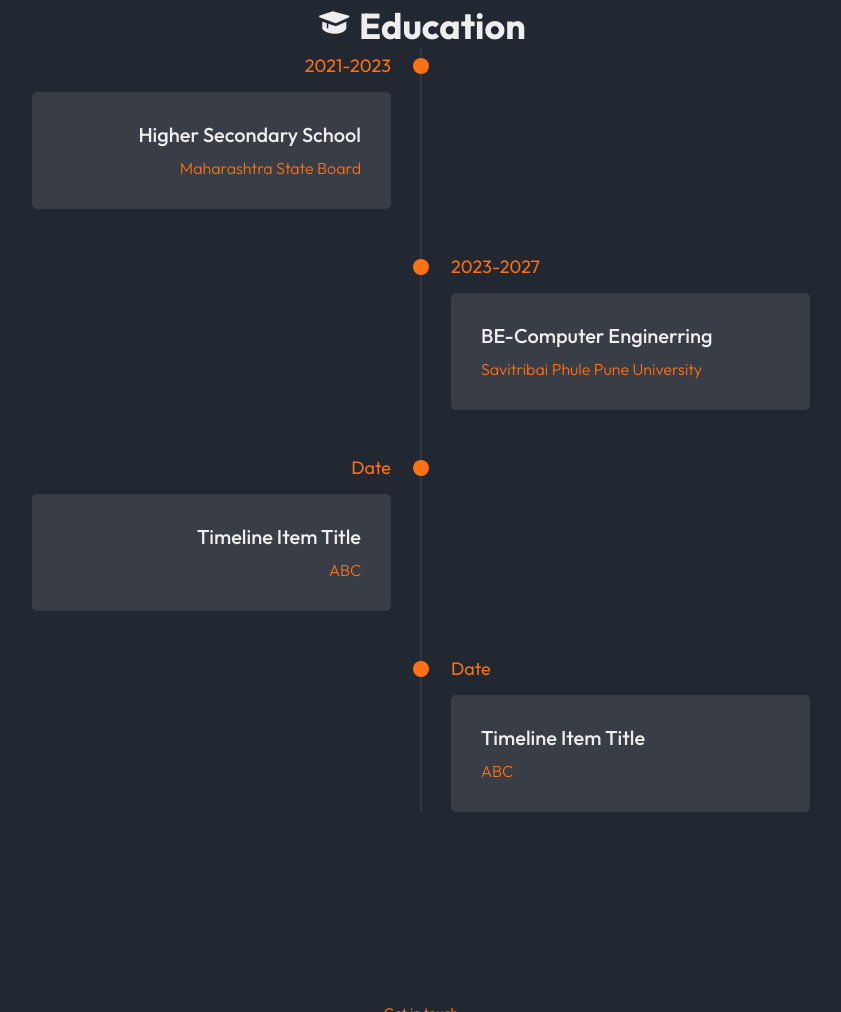
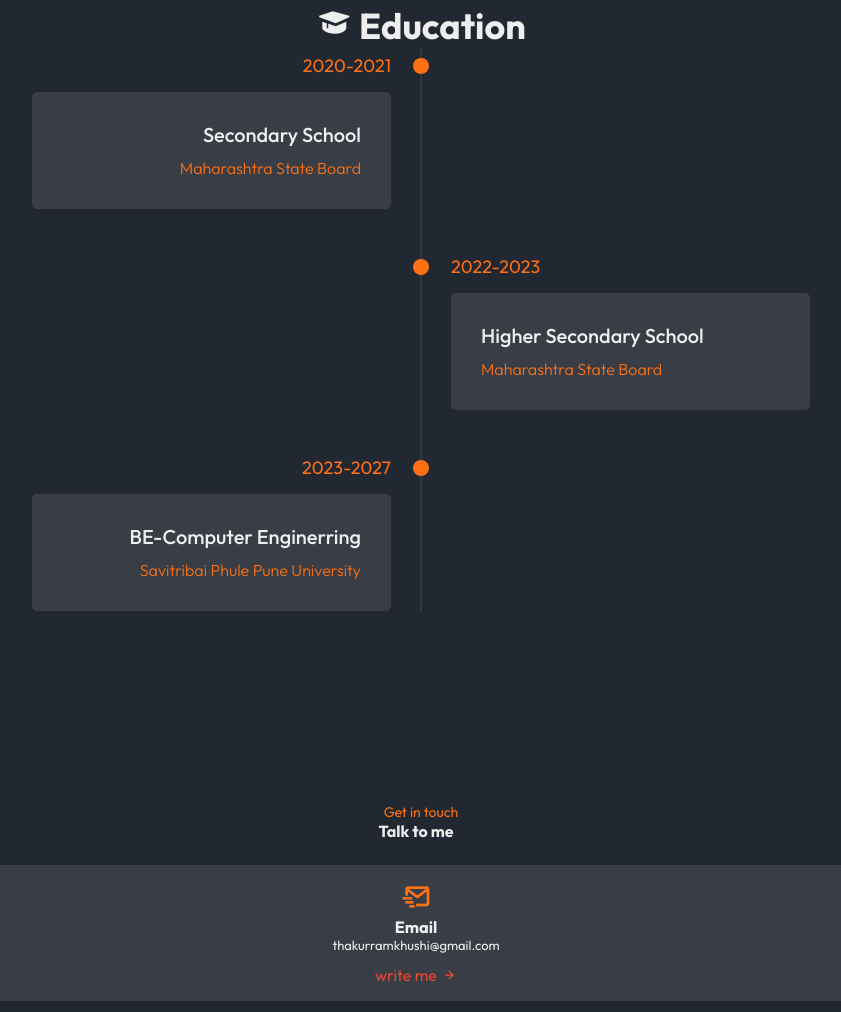
Before and after one commit to Thakur-Khushi/UmangThakur, a plain HTML site: page index.html in a window 1280 px wide. Shown: the part 1756-2768 px from the top of the page, without its empty margins (219-1060 px from the left). Drawn offline with nearby package versions, Linux system fonts and the light colour scheme.

Commit message:
Add a time line for SSC

```diff
--- a/index.html
+++ b/index.html
@@ -85,7 +85,7 @@
                         <div class="about_box">
                             <i class='bx bx-book-open about_icons'></i>
                             <h3 class="about_title">Education</h3>
-                            <span class="about_subtitle">B-Tech in Computer Engineering</span>
+                            <span class="about_subtitle">BE in Computer Engineering</span>
                         </div>
 
                         <div class="about_box">
@@ -103,8 +103,8 @@
                     </div>
                     <p class="about_description">
                         <span style="color: #EEEEEe;text-align: justify;">
-                            I am a student currently pursuing a B-Tech.<br>
-                            I have created a logo for NYPS.<br>
+                            I am a student currently pursuing a BE.<br>
+                            I have designed a logo for NYPS.<br>
                             I create posts for GDSC SITS.<br>
                             <!-- Let's team up and create something new! -->
                         </span>
@@ -206,7 +206,15 @@
 
                 <div class="timeline-item">
                     <div class="timeline-dot"></div>
-                    <div class="timeline-date">2021-2023</div>
+                    <div class="timeline-date">2020-2021</div>
+                    <div class="timeline-content">
+                        <h3> Secondary School</h3>
+                        <p>Maharashtra State Board </p>
+                    </div>
+                </div>
+                <div class="timeline-item">
+                    <div class="timeline-dot"></div>
+                    <div class="timeline-date">2022-2023</div>
                     <div class="timeline-content">
                         <h3>Higher Secondary School</h3>
                         <p>Maharashtra State Board </p>
@@ -217,25 +225,10 @@
                     <div class="timeline-date">2023-2027</div>
                     <div class="timeline-content">
                         <h3>BE-Computer Enginerring</h3>
-                        <p>Savitribai Phule Pune University </p>
+                        <p>Savitribai Phule Pune University</p>
                     </div>
                 </div>
-                <div class="timeline-item">
-                    <div class="timeline-dot"></div>
-                    <div class="timeline-date">Date</div>
-                    <div class="timeline-content">
-                        <h3>timeline item title</h3>
-                        <p>ABC </p>
-                    </div>
-                </div>
-                <div class="timeline-item">
-                    <div class="timeline-dot"></div>
-                    <div class="timeline-date">Date</div>
-                    <div class="timeline-content">
-                        <h3>timeline item title</h3>
-                        <p>ABC </p>
-                    </div>
-                </div>
+
             </div>
 
         </section>
```
